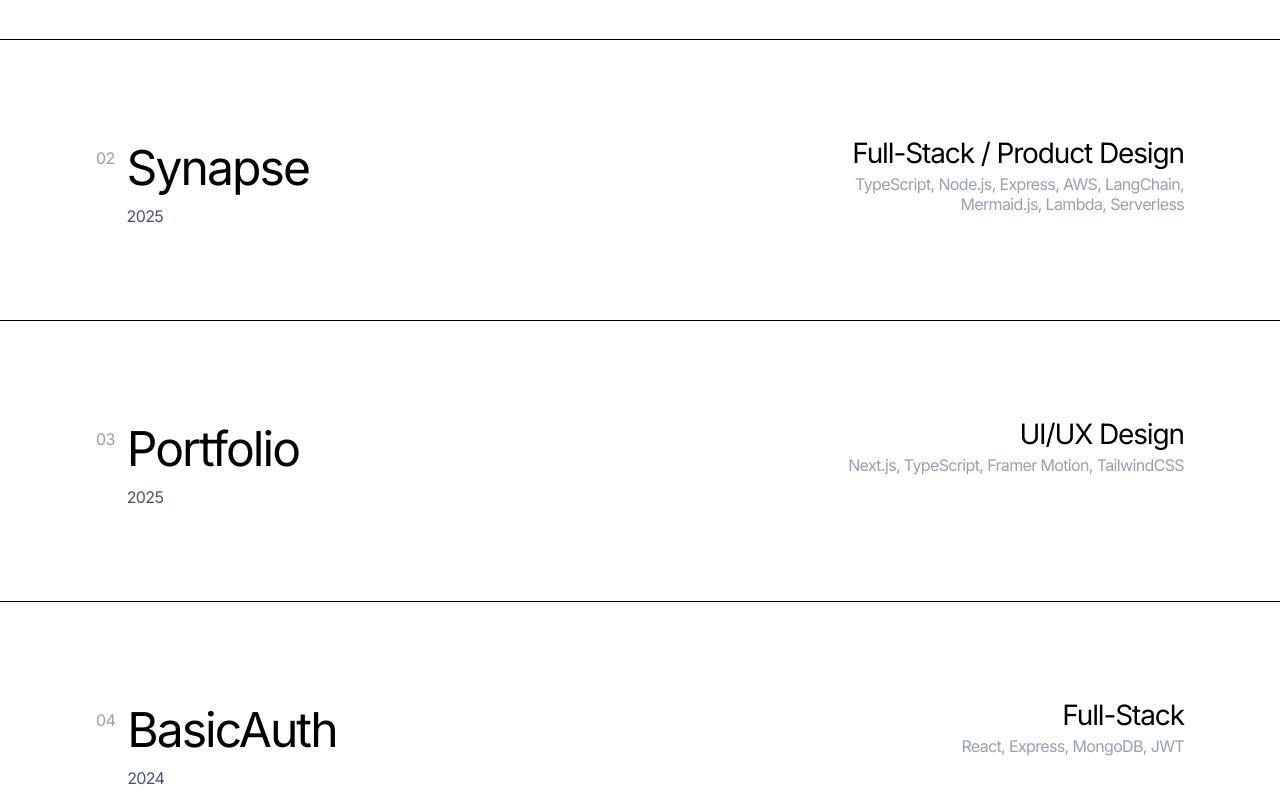
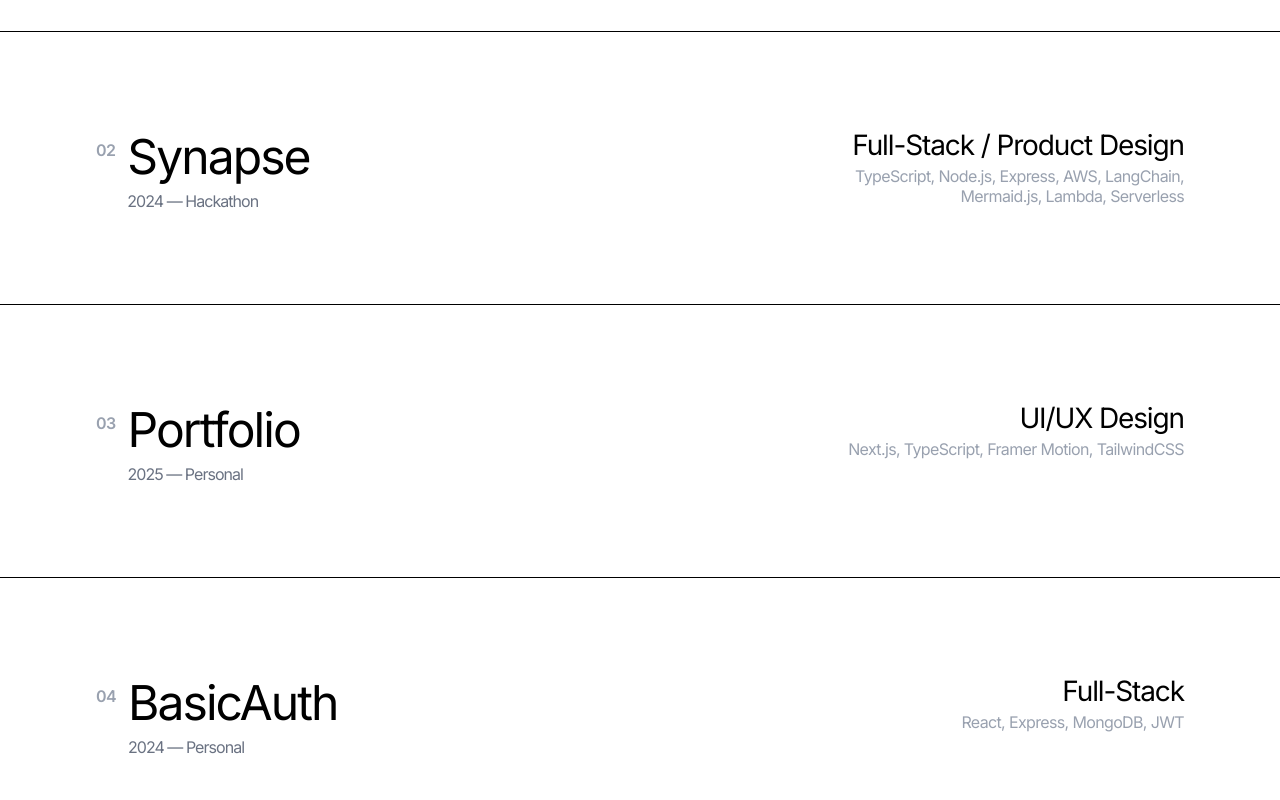
Before and after one commit to markaxelus/portfolio, a Next.js app: page / in a window 1280 px wide. Shown: the part 1140-1940 px from the top of the page. Built offline with nearby package versions, Linux system fonts and the light colour scheme.

Commit message:
style: works

```diff
--- a/src/components/Works/index.tsx
+++ b/src/components/Works/index.tsx
@@ -49,12 +49,12 @@ const index = ({ headingText, headingClassName }: WorksProps) => {
             <div className="flex justify-between px-[96px] py-[60px]  min-h-[160px] tracking-[-0.04em]">
               {/* Left Container: id, title, date */}
               <div className=" flex gap-3 ">
-                <span className="pt-3.5 text-gray-400 ">0{project.id}</span>
-                <div className="">
+                <span className="pt-3.5 text-gray-400 font-semibold">0{project.id}</span>
+                <div className="leading-snug">
                   <h3 className="text-[48px] tracking-[-0.04em]">
                     {project.title}
                   </h3>
-                  <span className="text-gray-600 ">{project.date}</span>
+                  <span className="text-gray-500 tracking-[-0.06em]">{project.dateAndType}</span>
                 </div>
               </div>
 
--- a/src/data/projects.ts
+++ b/src/data/projects.ts
@@ -3,9 +3,8 @@ export type Project = {
   slug: string;
   title: string;
   category: string;
-  projectType: string;
   imageUrl?: string;
-  date: number;
+  dateAndType: string;
   description: string;
   stack: string[];
 };
@@ -16,9 +15,8 @@ export const projects: Project[] = [
     slug: "relay",
     title: "Relay",
     category: "Full-Stack / Product Design",
-    projectType: "Personal Project",
     imageUrl: "/relay.jpg",
-    date: 2025,
+    dateAndType: "2025 — Personal",
     description: "",
     stack: ["Next.js", "PostgreSQL", "Prisma", "TailwindCSS"],
   },
@@ -27,9 +25,8 @@ export const projects: Project[] = [
     slug: "synapse",
     title: "Synapse",
     category: "Full-Stack / Product Design",
-    projectType: "Hackathon",
     imageUrl: "/synapse.jpg",
-    date: 2025,
+    dateAndType: "2024 — Hackathon",
     description: "",
     stack: ["TypeScript", "Node.js", "Express", "AWS", "LangChain", "Mermaid.js", "Lambda", "Serverless"],
   },
@@ -38,9 +35,8 @@ export const projects: Project[] = [
     slug: "portfolio",
     title: "Portfolio",
     category: "UI/UX Design",
-    projectType: "Hackathon",
     imageUrl: "/profile.png",
-    date: 2025,
+    dateAndType: "2025 — Personal",
     description: "",
     stack: ["Next.js", "TypeScript", "Framer Motion", "TailwindCSS"],
   },
@@ -49,9 +45,8 @@ export const projects: Project[] = [
     slug: "basicauth",
     title: "BasicAuth",
     category: "Full-Stack",
-    projectType: "Personal Project",
     imageUrl: "/basicauth.jpg",
-    date: 2024,
+    dateAndType: "2024 — Personal",
     description: "",
     stack: ["React", "Express", "MongoDB", "JWT"],
   },
@@ -60,9 +55,8 @@ export const projects: Project[] = [
     slug: "ecoeats",
     title: "EcoEats",
     category: "Front-End / Product Design",
-    projectType: "Hackathon",
     imageUrl: "/ecoeats.jpg",
-    date: 2024,
+    dateAndType: "2024 — Personal",
     description: "",
     stack: ["HTML", "CSS", "Javascript"],
   },
```
